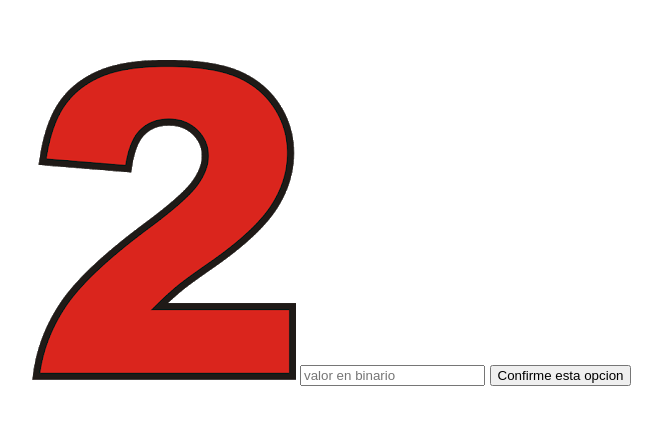
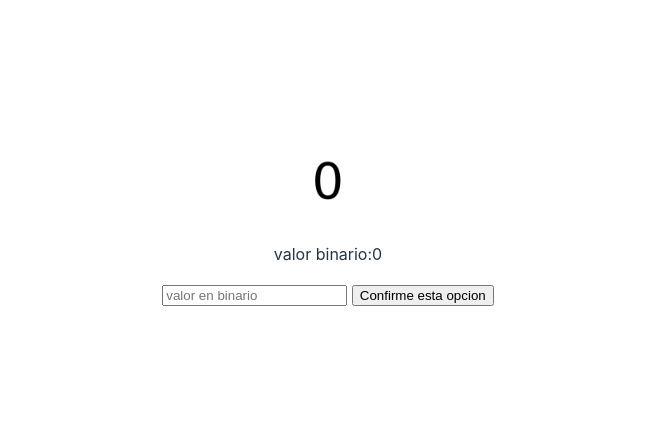
Before and after one commit to potoyDev/Proyect_binary, a website built with Vite: page index.html in a window 1280 px wide. Shown: the part 177-602 px from the top of the page, without its empty margins (312-974 px from the left). Built offline with nearby package versions, Linux system fonts and the light colour scheme.

Commit message:
add function to check and print html

```diff
--- /dev/null
+++ b/functions/getbinary.js
@@ -0,0 +1,12 @@
+
+function getbinary(number){
+  const parsenumber = parseInt(number)
+  const binary = parsenumber.toString(2)
+
+  return binary
+
+}
+
+
+
+export default getbinary
--- a/json/numbers.js
+++ b/json/numbers.js
@@ -1,10 +1,15 @@
 const pathToIMG = "/json/assets/images/"
 const Numbers = [
+    {"src": pathToIMG + "cero.png", "value": 0},
     {"src": pathToIMG + "uno.png", "value": 1},
     {"src": pathToIMG + "dos.png", "value": 2},
     {"src": pathToIMG + "tres.png", "value": 3},
     {"src": pathToIMG + "cuatro.png", "value": 4},
     {"src": pathToIMG + "cinco.png", "value": 5},
-    {"src": pathToIMG + "seis.png", "value": 6}
+    {"src": pathToIMG + "seis.png", "value": 6},
+    {"src": pathToIMG + "siete.png", "value": 7},
+    {"src": pathToIMG + "ocho.png", "value": 8},
+    {"src": pathToIMG + "nueve.png", "value": 9},
+    {"src": pathToIMG + "diez.png", "value": 10}
 ]
 export default Numbers;
--- a/main.js
+++ b/main.js
@@ -1,18 +1,26 @@
 import './style.css'
-
-
+import getBinary from  './functions/getbinary.js'
 import Numbers from "./json/numbers.js"
 // import Uno from "./json/assets/images/uno.png"
-for (let i of Numbers){
-  console.log(i.value)
-  console.log(i.value)
+function printHtml(index){
+  document.querySelector('#app').innerHTML = `
+  <div>
+  <img src=${Numbers[index].src} alt="10px" id="numberimg"/>
+  <p>valor binario:${getBinary(Numbers[index].value)}</p>
+
+  <input type="text" placeholder="valor en binario" value="" />
+
+  <input type="button" value="Confirme esta opcion" id="boton"/ >
+  </div>
+`
 }
-document.querySelector('#app').innerHTML = `
-  <form action="main.js" method="get">
-  <img src=${Numbers[1].src} alt="10px"/>
 
-  <input type="text" placeholder="valor en binario" />
-
-  <input type="button" value="Confirme esta opcion"/ >
-  </form>
-`
+printHtml(0)
+  let index = 0
+console.log(document.getElementById("boton"))
+const onclick = document.getElementById("boton").onclick
+  console.log(onclick)
+if (document.getElementById("boton").onclick){
+    index++
+    printHtml(index)
+  }
--- a/style.css
+++ b/style.css
@@ -19,6 +19,7 @@ a {
   color: #646cff;
   text-decoration: inherit;
 }
+
 a:hover {
   color: #535bf2;
 }
@@ -49,9 +50,11 @@ h1 {
   will-change: filter;
   transition: filter 300ms;
 }
+
 .logo:hover {
   filter: drop-shadow(0 0 2em #646cffaa);
 }
+
 .logo.vanilla:hover {
   filter: drop-shadow(0 0 2em #f7df1eaa);
 }
@@ -75,9 +78,11 @@ button {
   cursor: pointer;
   transition: border-color 0.25s;
 }
+
 button:hover {
   border-color: #646cff;
 }
+
 button:focus,
 button:focus-visible {
   outline: 4px auto -webkit-focus-ring-color;
@@ -88,10 +93,18 @@ button:focus-visible {
     color: #213547;
     background-color: #ffffff;
   }
+
   a:hover {
     color: #747bff;
   }
+
   button {
     background-color: #f9f9f9;
   }
 }
+
+#numberimg {
+  alt: 87px;
+  height: 80px;
+
+}
```
Also changed, not shown: counter.js (deleted, +0 -9 lines), json/assets/images/cero.png (added).
